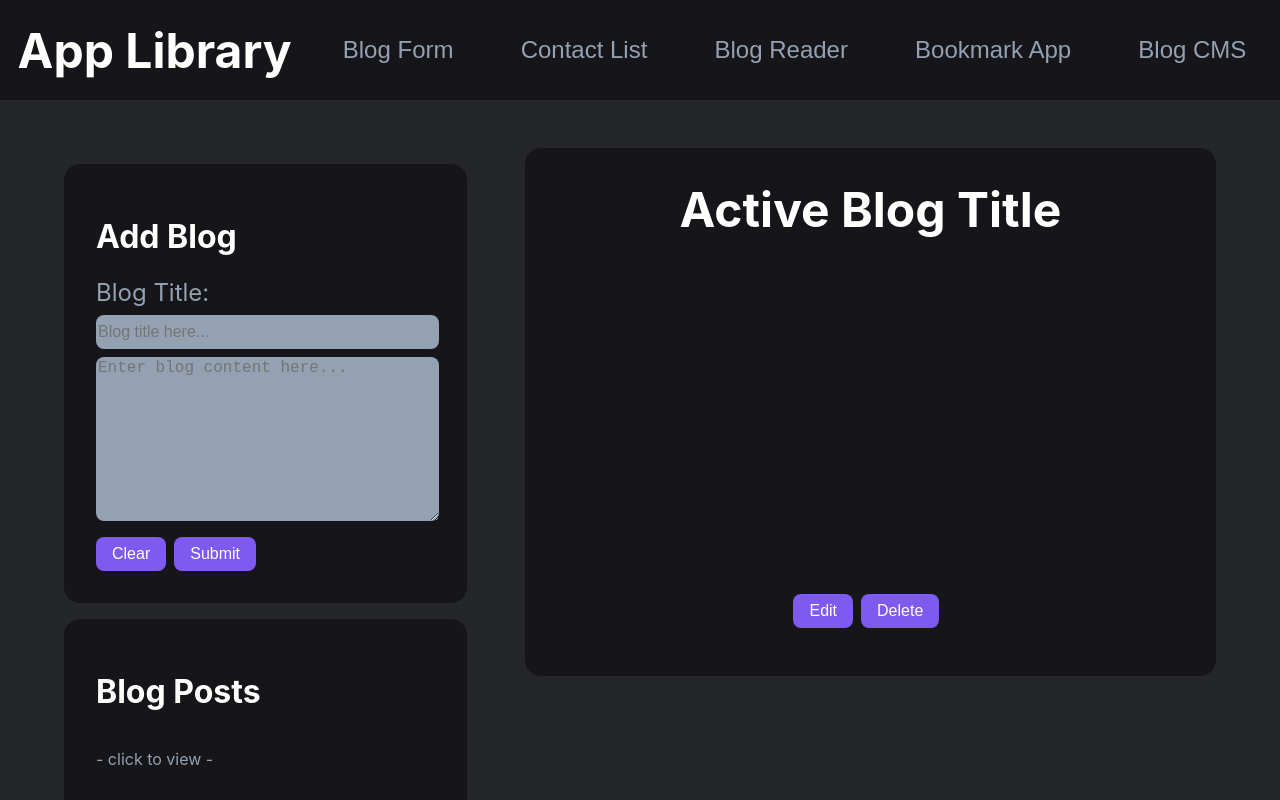
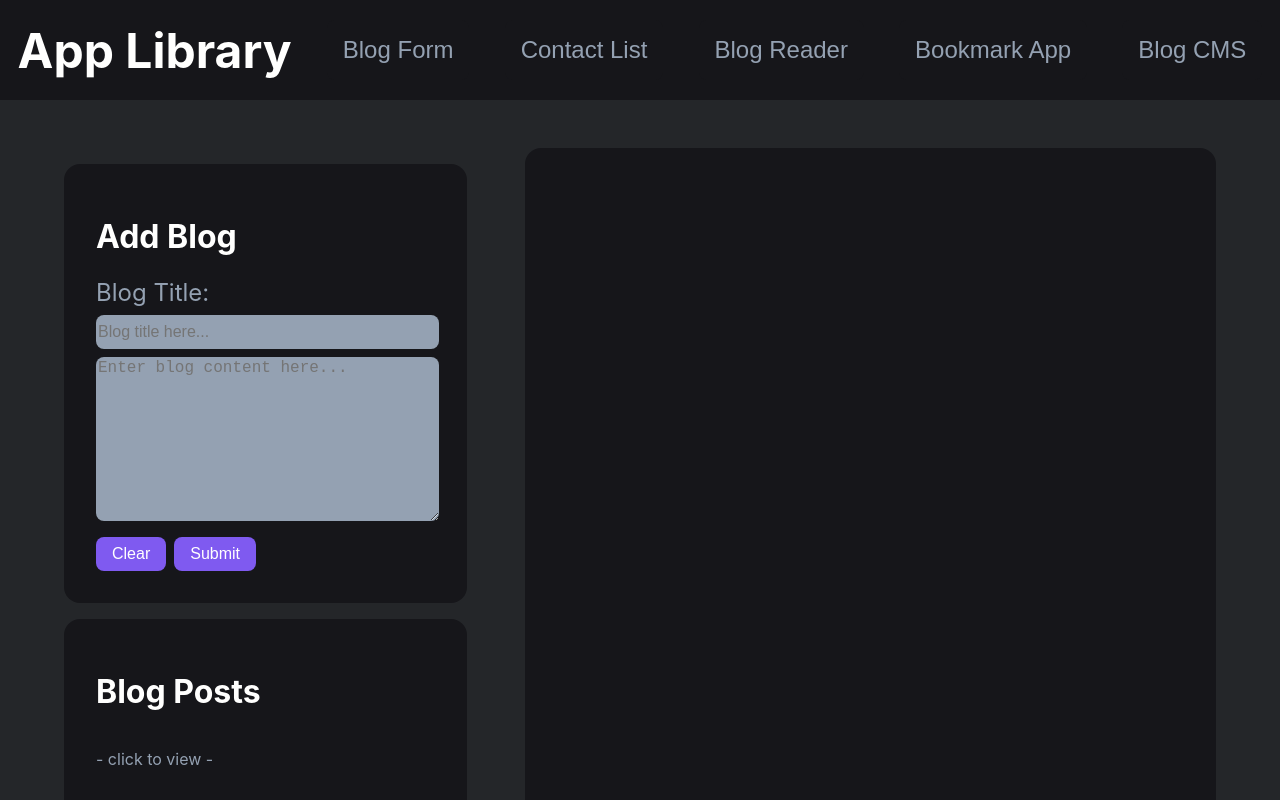
Before and after one commit to matthew-woodington/react-exercises, a React (Create React App) app: page / in a window 1280 px wide. Both pictures are taken after a click on the button "Blog CMS". Shown: the top 800 px of the page. Built offline with nearby package versions, Linux system fonts and the light colour scheme.

Commit message:
adds fix for app e not rendering edit

```diff
--- a/src/MainApp/BlogCmsApp/BlogCms.js
+++ b/src/MainApp/BlogCmsApp/BlogCms.js
@@ -28,7 +28,7 @@ const INITIAL_BLOGS = [
 
 function BlogCms() {
   const [blogs, setBlogs] = useState(INITIAL_BLOGS);
-  const [post, setPost] = useState([]);
+  const [post, setPost] = useState();
 
   const addBlog = (newBlog) => {
     setBlogs([...blogs, newBlog]);
@@ -62,7 +62,9 @@ function BlogCms() {
         <BlogCmsList blogs={blogs} displayPost={displayPost} />
       </div>
       <div className="active-col">
-        <BlogCmsDisplay post={post} removeBlog={removeBlog} updateBlog={updateBlog} />
+        <div className="cms-active-blog">
+          {post && <BlogCmsDisplay post={post} removeBlog={removeBlog} updateBlog={updateBlog} />}
+        </div>
       </div>
     </div>
   );
--- a/src/MainApp/BlogCmsApp/BlogCmsApp.css
+++ b/src/MainApp/BlogCmsApp/BlogCmsApp.css
@@ -107,27 +107,27 @@
 
   .active-col {
     width: 60%;
-    min-height: 60vh;
+  }
+
+  .cms-active-blog{
+    min-height: 90vh;
+    margin-bottom: 3rem;
+    padding: 2rem;
+    display: flex;
+    background-color: #16161a;
+    border-radius: 1rem;
+    justify-content: space-between;
+    flex-direction: column;
+    align-items: center;
   }
 
   .cms-active {
     position: relative;
     width: 100%;
     min-height: 60vh;
-    background-color: #16161a;
-    border-radius: 1rem;
     display: flex;
     flex-direction: column;
     justify-content: flex-start;
-    align-items: center;
-  }
-
-  .cms-active-blog{
-    min-height: 60vh;
-    margin-bottom: 3rem;
-    display: flex;
-    justify-content: space-between;
-    flex-direction: column;
     align-items: center;
   }
 
--- a/src/MainApp/BlogCmsApp/BlogCmsDisplay.js
+++ b/src/MainApp/BlogCmsApp/BlogCmsDisplay.js
@@ -3,8 +3,8 @@ import { useState } from "react";
 
 function BlogCmsDisplay(props) {
   const [isEditing, setIsEditing] = useState(false);
-  const [newTitle, setNewTitle] = useState(props.post.title);
-  const [newBody, setNewBody] = useState(props.post.body);
+  const [newTitle, setNewTitle] = useState(props.post?.title);
+  const [newBody, setNewBody] = useState(props.post?.body);
 
   const handleSave = (e) => {
     props.updateBlog(props.post.id, newTitle, newBody);
@@ -12,12 +12,12 @@ function BlogCmsDisplay(props) {
   };
 
   const previewHTML = (
-    <div className="cms-active-blog">
-      <h1 className="cms-active-title" htmlFor={props.post.id}>
-        {props.post.title || "Active Blog Title"}
+    <>
+      <h1 className="cms-active-title" htmlFor={props.post?.id}>
+        {props.post?.title}
       </h1>
-      <p className="cms-active-body" htmlFor={props.post.id}>
-        {props.post.body}
+      <p className="cms-active-body" htmlFor={props.post?.id}>
+        {props.post?.body}
       </p>
       <div className="cms-active-buttons">
         <button className="cms-button" type="button" onClick={() => setIsEditing(true)}>
@@ -26,16 +26,16 @@ function BlogCmsDisplay(props) {
         <button
           className="cms-button"
           type="button"
-          onClick={() => props.removeBlog(props.post.id)}
+          onClick={() => props.removeBlog(props.post?.id)}
         >
           Delete
         </button>
       </div>
-    </div>
+    </>
   );
 
   const editingHTML = (
-    <div className="cms-active-blog">
+    <>
       <input
         className="editing-title"
         type="text"
@@ -58,12 +58,12 @@ function BlogCmsDisplay(props) {
         <button
           className="cms-button"
           type="button"
-          onClick={() => props.removeBlog(props.post.id)}
+          onClick={() => props.removeBlog(props.post?.id)}
         >
           Delete
         </button>
       </div>
-    </div>
+    </>
   );
 
   return <div className="cms-active">{isEditing ? editingHTML : previewHTML}</div>;
```
